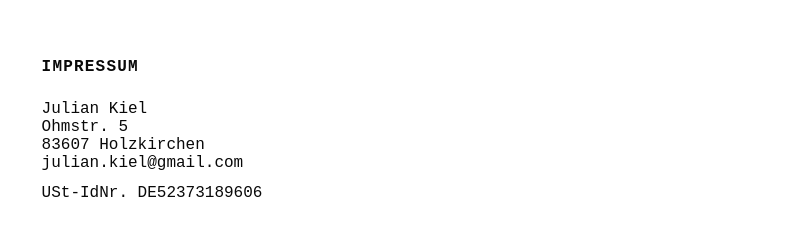
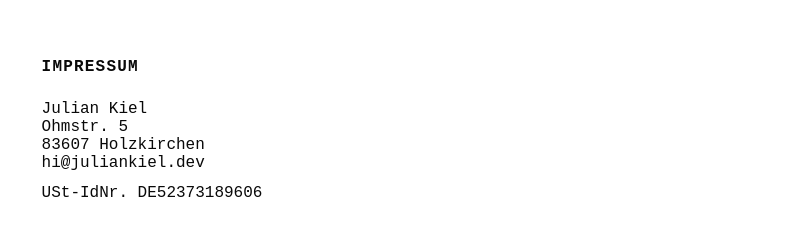
Before and after one commit to KielJulian/Portfolio, a Nuxt app: page /impressum in a window 1280 px wide. Shown: the part 206-450 px from the top of the page, without its empty margins (488-1280 px from the left). Built offline with nearby package versions, Linux system fonts and the light colour scheme; a web font is replaced by a local one.

Commit message:
Change Email

```diff
--- a/components/contact.vue
+++ b/components/contact.vue
@@ -8,7 +8,7 @@
   </template>
 
   <script setup>
-  const email = 'julian.kiel@gmail.com';
+  const email = 'hi@juliankiel.dev';
   </script>
 
   <style scoped>
--- a/pages/impressum.vue
+++ b/pages/impressum.vue
@@ -5,7 +5,7 @@
         <div class="imp-container">
           <h1>Impressum</h1>
           <p>Julian Kiel<br>Ohmstr. 5<br>83607 Holzkirchen</p>
-          <p class="address">julian.kiel@gmail.com</p>
+          <p class="address">hi@juliankiel.dev</p>
           <p>USt-IdNr. DE52373189606</p>
         </div>
       </section>
```
